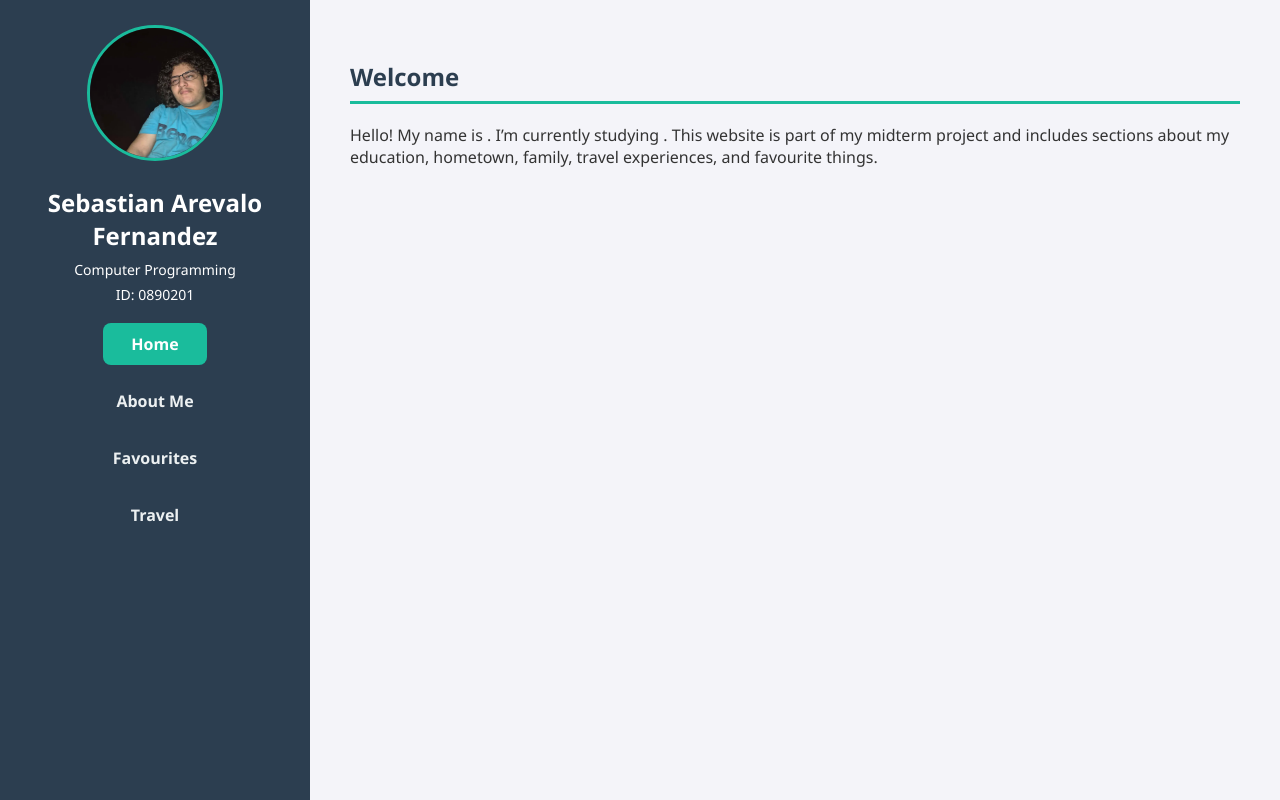
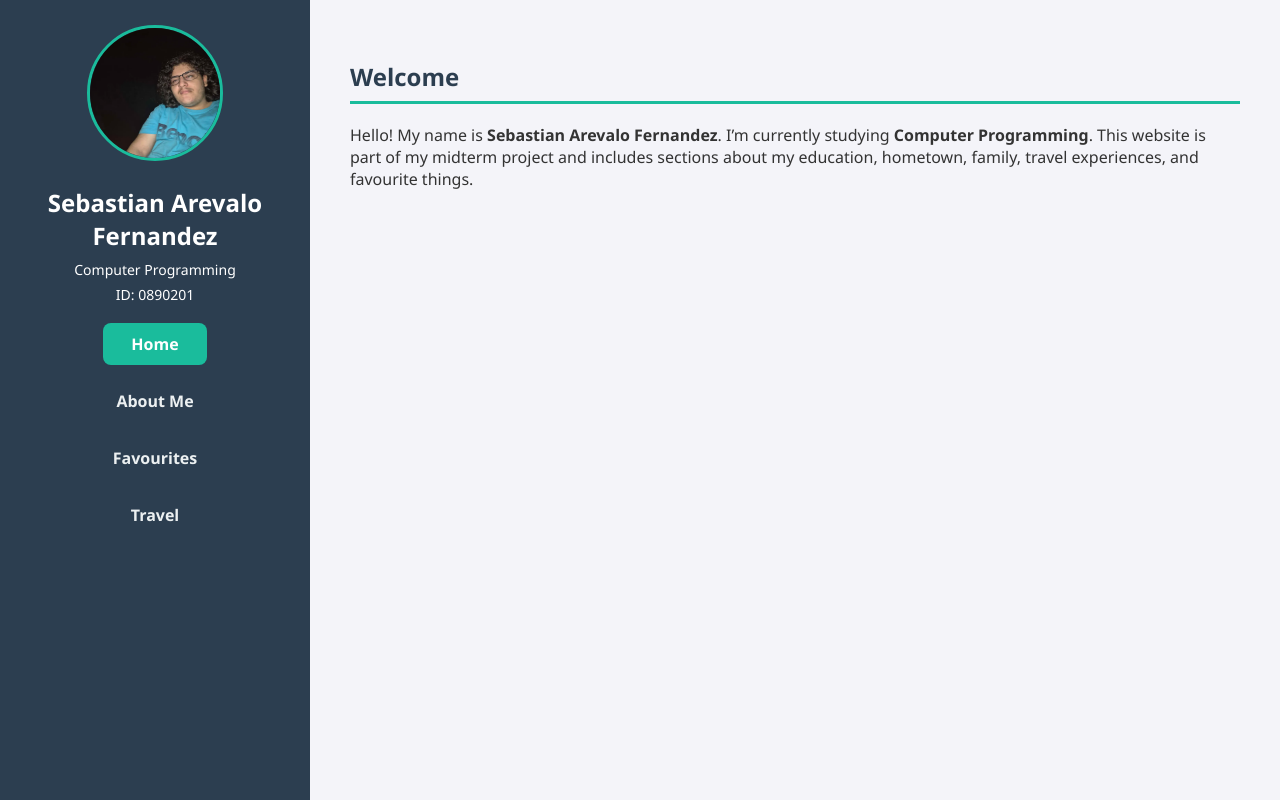
Before and after one commit to SebastianA171/SebastianArevaloFernandez_midterm, a plain HTML site: page index.html in a window 1280 px wide. Drawn offline with Linux system fonts and the light colour scheme.

Commit message:
made the font bold for about message

```diff
--- a/index.html
+++ b/index.html
@@ -27,7 +27,7 @@
     <main class="content">
       <section>
         <h1>Welcome</h1>
-        <p>Hello! My name is <Sebastian Arevalo Fernandez/>. I’m currently studying <Computer Programming/>. This website is part of my midterm project and includes sections about my education, hometown, family, travel experiences, and favourite things.</p>
+        <p>Hello! My name is <strong>Sebastian Arevalo Fernandez</strong>. I’m currently studying <strong>Computer Programming</strong>. This website is part of my midterm project and includes sections about my education, hometown, family, travel experiences, and favourite things.</p>
       </section>
     </main>
   </div>
```
